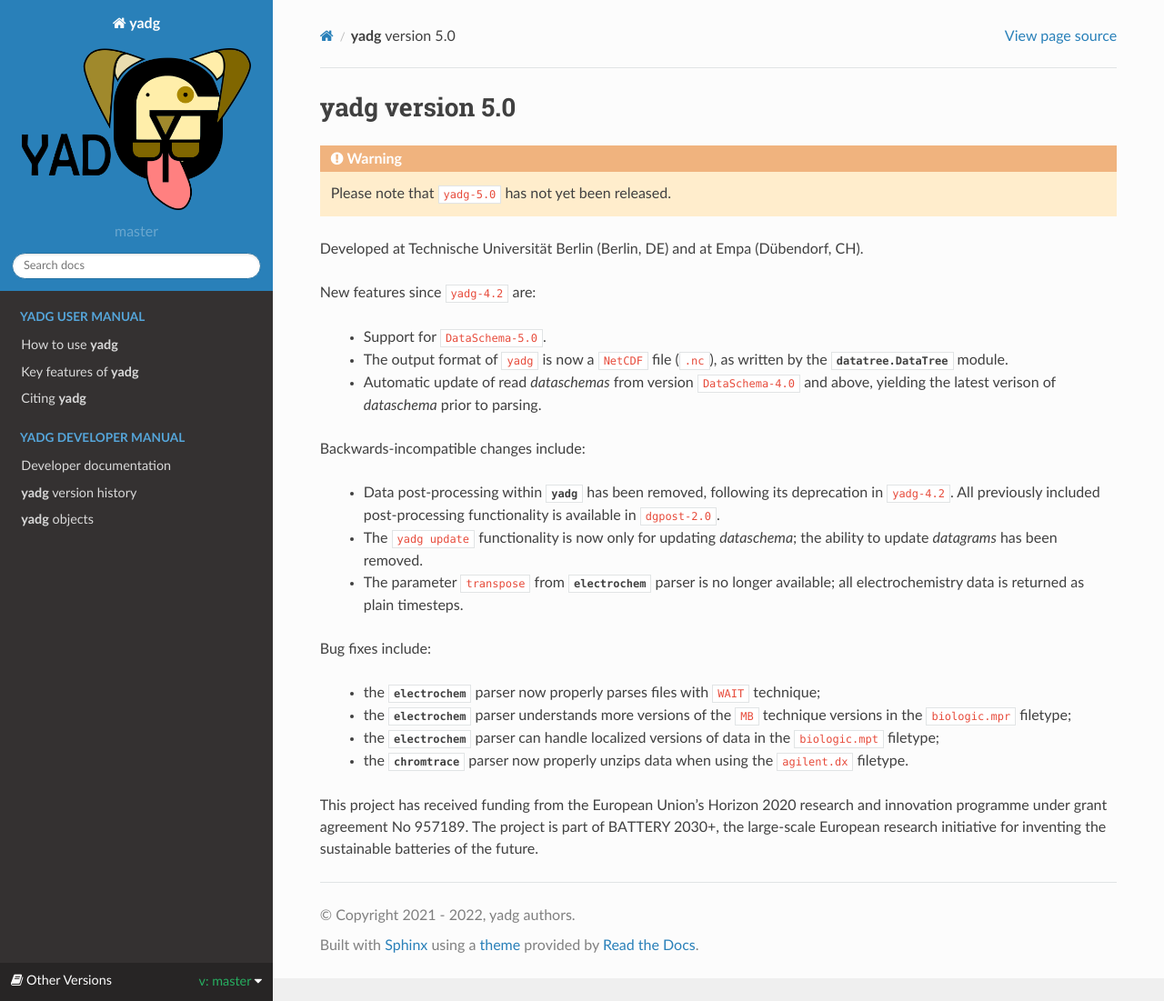
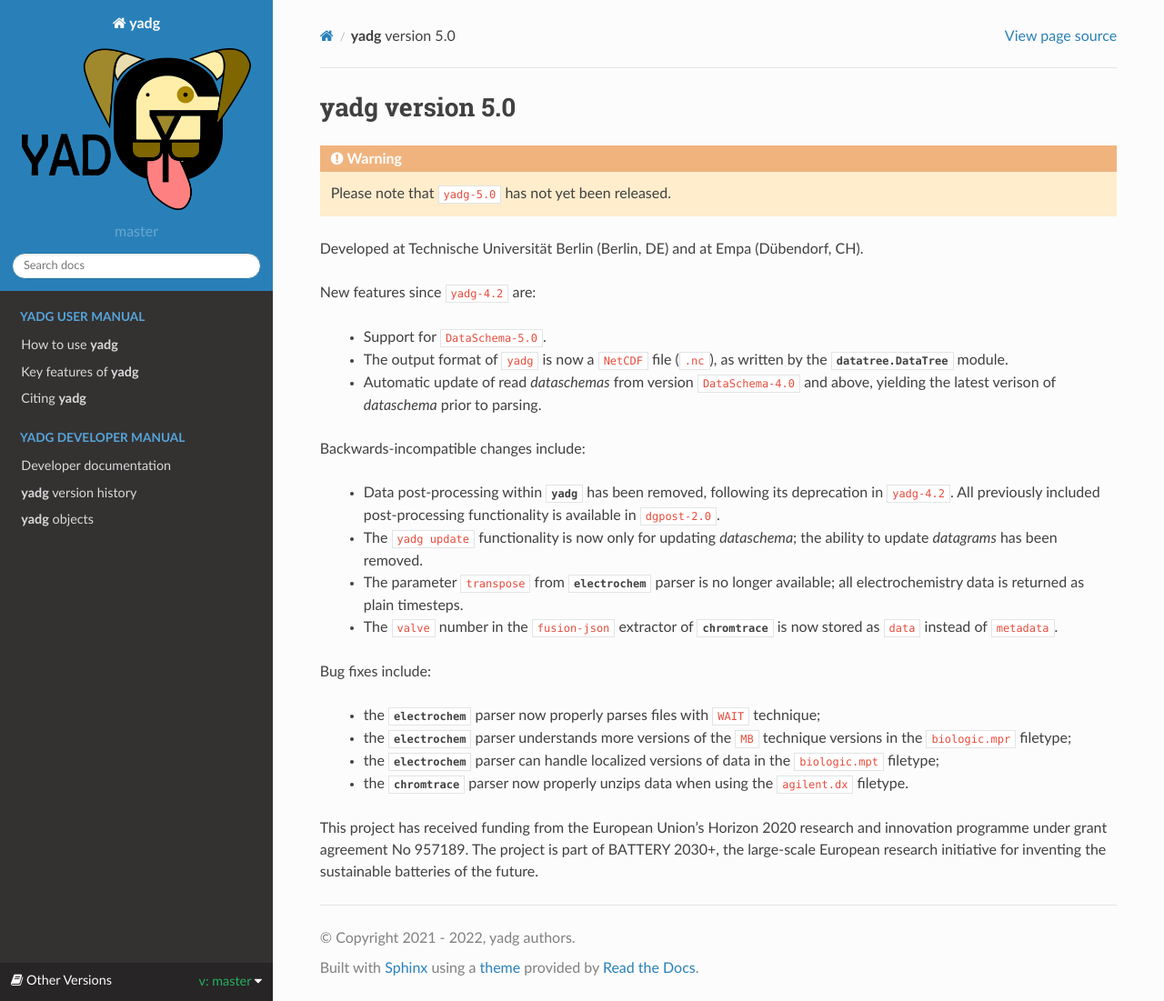
Before and after one commit to dgbowl/yadg, a Sphinx documentation site: the page built from docs/source/version.5_0.rst, in a window 1280 px wide and 1101 px high. Shown: the whole window at 91% size. Built offline with Sphinx 7.4.7 and the Read the Docs theme 2.0.0, drawn with Linux system fonts in a browser that asks for light colours; pages that are not in the unit, such as notebooks, are missing from menus.

Commit message:
Update docs.

```diff
--- a/docs/source/version.5_0.rst
+++ b/docs/source/version.5_0.rst
@@ -30,6 +30,8 @@ Backwards-incompatible changes include:
     to update `datagrams` has been removed.
   - The parameter ``transpose`` from :mod:`~yadg.parsers.electrochem` parser is no longer
     available; all electrochemistry data is returned as plain timesteps.
+  - The ``valve`` number in the ``fusion-json`` extractor of :mod:`~yadg.parsers.chromtrace`
+    is now stored as ``data`` instead of ``metadata``.
 
 Bug fixes include:
 
```
